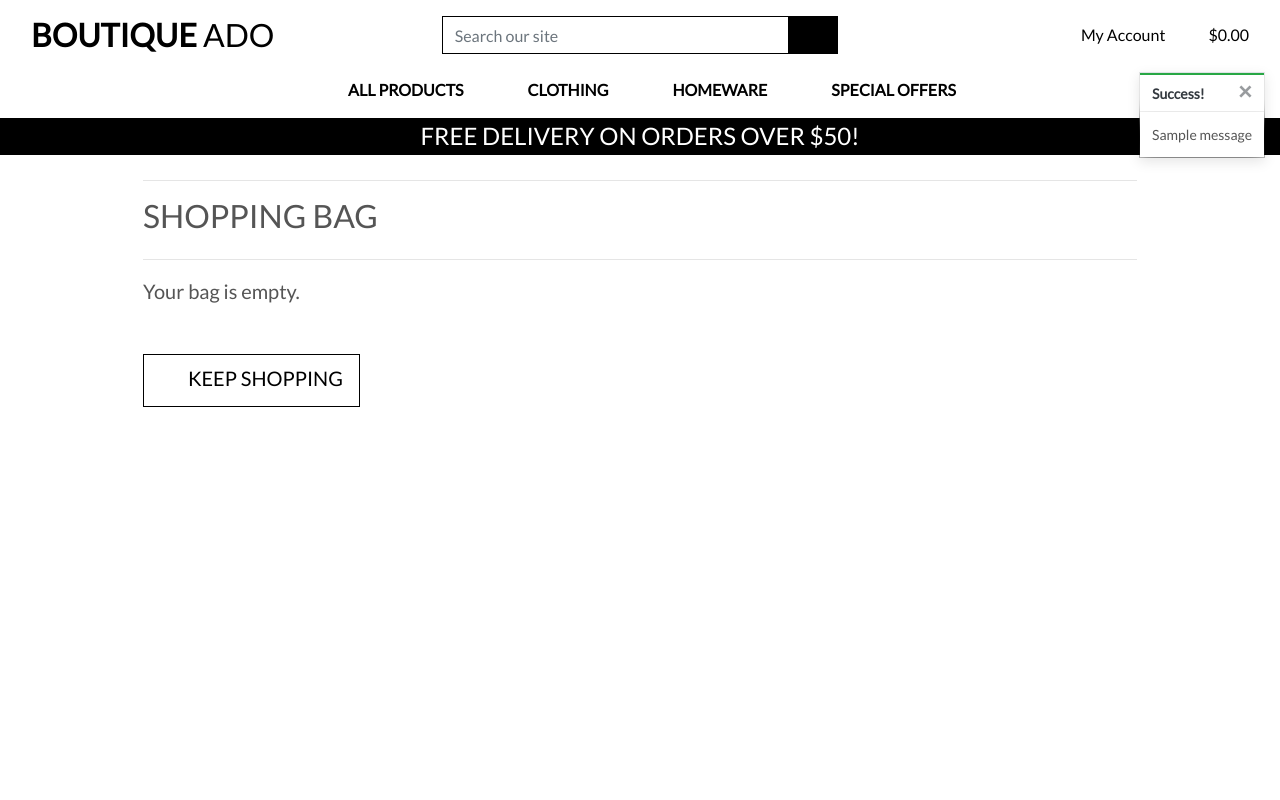
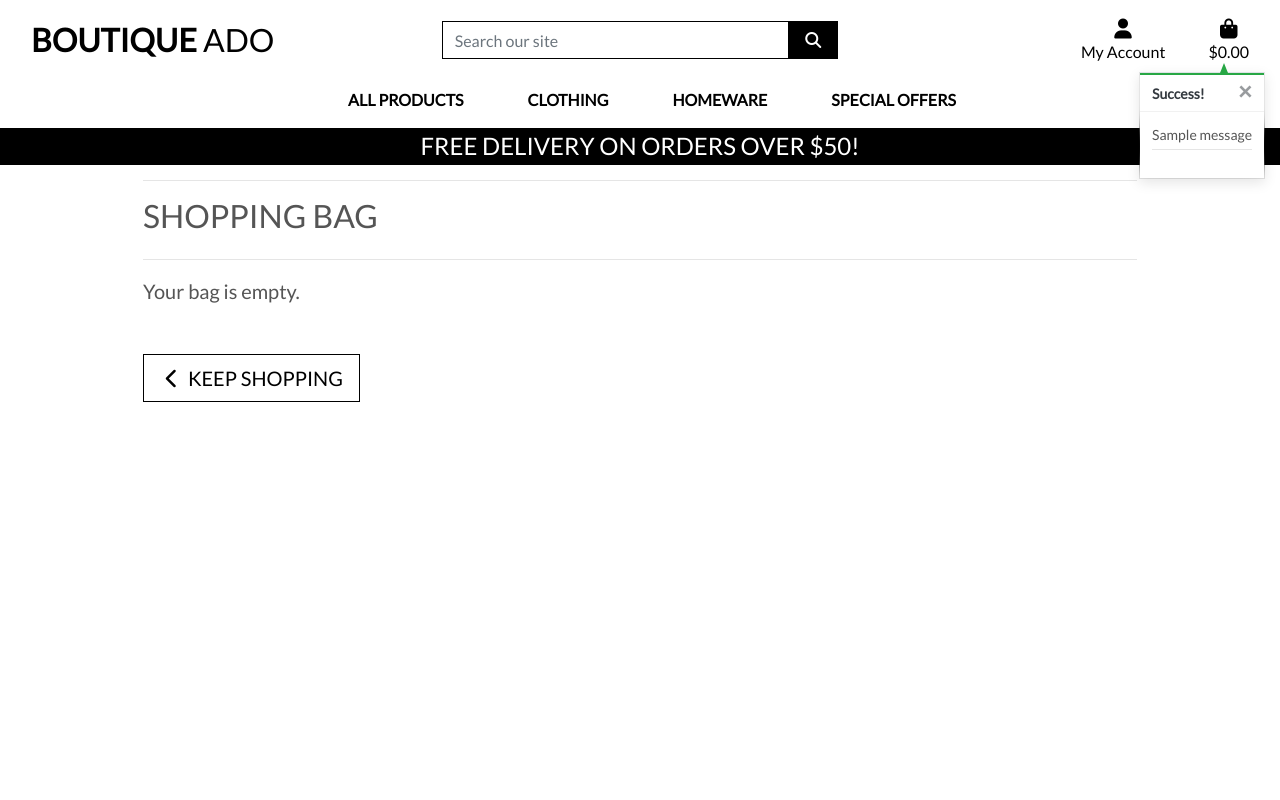
Before and after one commit to GeorgeBarh/boutique_ado_v1-, a Django app: page /bag/ in a window 1280 px wide. Run offline with Django 3.2, Linux system fonts and the light colour scheme; tables that the repository leaves empty hold one stand-in row (values such as "Sample post"); one stand-in notice (Sample message) is shown; some libraries are stand-ins or nearby versions.

Commit message:
Added notification Css,shoppig bag preview and additional messages

```diff
--- a/bag/views.py
+++ b/bag/views.py
@@ -1,4 +1,4 @@
-from django.shortcuts import render, redirect, reverse, HttpResponse
+from django.shortcuts import render, redirect, reverse, HttpResponse, get_object_or_404
 from django.contrib import messages
 
 from products.models import Product
@@ -14,7 +14,7 @@ def view_bag(request):
 def add_to_bag(request, item_id):
     """ Add a quantity of the specified product to the shopping bag """
 
-    product = Product.objects.get(pk=item_id)
+    product = get_object_or_404(Product, pk=item_id)
 
     quantity = int(request.POST.get('quantity'))
     redirect_url = request.POST.get('redirect_url')
@@ -27,16 +27,20 @@ def add_to_bag(request, item_id):
         if item_id in list(bag.keys()):
             if size in bag[item_id]['items_by_size'].keys():
                 bag[item_id]['items_by_size'][size] += quantity
+                messages.success(request, f'Updated size {size.upper()} {product.name} quantity to {bag[item_id]["items_by_size"][size]}')
             else:
                 bag[item_id]['items_by_size'][size] = quantity
+                messages.success(request, f'Added size {size.upper()} {product.name} to your bag')
         else:
             bag[item_id] = {'items_by_size': {size: quantity}}
+            messages.success(request, f'Added size {size.upper()} {product.name} to your bag')
     else:
         if item_id in list(bag.keys()):
             bag[item_id] += quantity
+            messages.success(request, f'Updated {product.name} quantity to {bag[item_id]}')
         else:
             bag[item_id] = quantity
-            messages.error(request, f'Added {product.name} to your bag')
+            messages.success(request, f'Added {product.name} to your bag')
 
     request.session['bag'] = bag
     return redirect(redirect_url)
@@ -44,6 +48,8 @@ def add_to_bag(request, item_id):
 
 def adjust_bag(request, item_id):
     """ Adjust the quantity of the specified product to the specified amount """
+
+    product = get_object_or_404(Product, pk=item_id)
 
     quantity = int(request.POST.get('quantity'))
     size = None
@@ -54,15 +60,19 @@ def adjust_bag(request, item_id):
     if size:
         if quantity > 0:
             bag[item_id]['items_by_size'][size] = quantity
+            messages.success(request, f'Updated size {size.upper()} {product.name} quantity to {bag[item_id]["items_by_size"][size]}')
         else:
             del bag[item_id]['items_by_size'][size]
             if not bag[item_id]['items_by_size']:
                 bag.pop(item_id)
+            messages.success(request, f'Removed size {size.upper()} {product.name} from your bag')
     else:
         if quantity > 0:
             bag[item_id] = quantity
+            messages.success(request, f'Updated {product.name} quantity to {bag[item_id]}')
         else:
             bag.pop(item_id)
+            messages.success(request, f'Removed {product.name} from your bag')
 
     request.session['bag'] = bag
     return redirect(reverse('view_bag'))
@@ -70,6 +80,9 @@ def adjust_bag(request, item_id):
 
 def remove_from_bag(request, item_id):
     """ Remove the item from the shopping bag """
+
+    product = get_object_or_404(Product, pk=item_id)
+
     try:
         size = None
         if 'product_size' in request.POST:
@@ -80,11 +93,15 @@ def remove_from_bag(request, item_id):
             del bag[item_id]['items_by_size'][size]
             if not bag[item_id]['items_by_size']:
                 bag.pop(item_id)
+            messages.success(request, f'Removed size {size.upper()} {product.name} from your bag')
         else:
             bag.pop(item_id)
+            messages.success(request, f'Removed {product.name} from your bag')
 
         request.session['bag'] = bag
         return HttpResponse(status=200)
 
     except Exception as e:
+
+        messages.error(request, f'Error removing item: {e}')
         return HttpResponse(status=500)
--- a/static/css/base.css
+++ b/static/css/base.css
@@ -101,11 +101,13 @@ a.category-badge > span.badge:hover {
     cursor: pointer;
 }
 
+/* ------------------------------- bootstrap toasts */
+
 .message-container {
     position: fixed;
     top: 72px;
     right: 15px;
-    z-index: 99999999;
+    z-index: 99999999999;
 }
 
 .custom-toast {
@@ -115,6 +117,59 @@ a.category-badge > span.badge:hover {
 .toast-capper {
     height: 2px;
 }
+
+/* from CSS-tricks.com: https://css-tricks.com/snippets/css/css-triangle/ */
+
+.arrow-up {
+    width: 0;
+    height: 0;
+    border-left: 4px solid transparent;
+    border-right: 4px solid transparent;
+    border-bottom: 10px solid black;
+    position: absolute;
+    top: -10px;
+    right: 36px;
+}
+
+/* Convenience classes - colors copied from Bootstrap */
+.arrow-primary {
+    border-bottom-color: #007bff !important;
+}
+
+.arrow-secondary {
+    border-bottom-color: #6c757d !important;
+}
+
+.arrow-success {
+    border-bottom-color: #28a745 !important;
+}
+
+.arrow-danger {
+    border-bottom-color: #dc3545 !important;
+}
+
+.arrow-warning {
+    border-bottom-color: #ffc107 !important;
+}
+
+.arrow-info {
+    border-bottom-color: #17a2b8 !important;
+}
+
+.arrow-light {
+    border-bottom-color: #f8f9fa !important;
+}
+
+.arrow-dark {
+    border-bottom-color: #343a40 !important;
+}
+
+.bag-notification-wrapper {
+    height: 100px;
+    overflow-x: hidden;
+    overflow-y: auto;
+}
+
 
 /* -------------------------------- Media Queries */
 
--- a/templates/base.html
+++ b/templates/base.html
@@ -25,8 +25,7 @@
     {% endblock %}
 
     {% block corejs %}
-    <!-- Add your kit code -->
-    <script src="https://kit.fontawesome.com<ADD YOUR KIT CODE HERE>.js" crossorigin="anonymous"></script>
+    <script src="https://kit.fontawesome.com/c2f81324ca.js" crossorigin="anonymous"></script>
     <script src="https://cdn.jsdelivr.net/npm/jquery@3.5.1/dist/jquery.min.js"
         integrity="sha256-9/aliU8dGd2tb6OSsuzixeV4y/faTqgFtohetphbbj0=" crossorigin="anonymous"></script>
     <script src="https://cdn.jsdelivr.net/npm/popper.js@1.16.0/dist/umd/popper.min.js"
--- a/templates/includes/toasts/toast_success.html
+++ b/templates/includes/toasts/toast_success.html
@@ -8,6 +8,56 @@
         </button>
     </div>
     <div class="toast-body bg-white">
-        {{ message }}
+        <div class="row">
+            <div class="col">
+                {{ message }}
+                <hr class="mt-1 mb-3">
+            </div>
+        </div>
+        {% if grand_total %}
+        <p class="logo-font bg-white text-black py-1">Your Bag ({{ product_count }})</p>
+        <div class="bag-notification-wrapper">
+            {% for item in bag_items %}
+            <div class="row">
+                <div class="col-3 my-1">
+                    <img class="w-100" src="{{ item.product.image.url }}">
+                </div>
+                <div class="col-9">
+                    <p class="my-0"><strong>{{ item.product.name }}</strong></p>
+                    <p class="my-0 small">
+                        Size:
+                        {% if item.product.has_sizes %}
+                        {{ item.size|upper }}
+                        {% else %}
+                        N/A
+                        {% endif %}
+                    </p>
+                    <p class="my-0 small text-muted">Qty: {{ item.quantity }}</p>
+                </div>
+            </div>
+            {% endfor %}
+        </div>
+        <div class="row">
+            <div class="col">
+                <strong>
+                    <p class="mt-3 mb-1 text-black">
+                        Total{% if free_delivery_delta > 0 %} (Exc. delivery){% endif %}:
+                        <span class="float-right">${{ total|floatformat:2 }}</span>
+                    </p>
+                </strong>
+                {% if free_delivery_delta > 0 %}
+                <p class="mb-0 p-2 bg-warning shadow-sm text-black text-center">
+                    Spend <strong>${{ free_delivery_delta }}</strong> more to get free next day delivery!
+                </p>
+                {% endif %}
+                <a href="{% url 'view_bag' %}" class="btn btn-black btn-block rounded-0">
+                    <span class="text-uppercase">Go To Secure Checkout</span>
+                    <span class="icon">
+                        <i class="fas fa-lock"></i>
+                    </span>
+                </a>
+            </div>
+        </div>
+        {% endif %}
     </div>
 </div>
```
